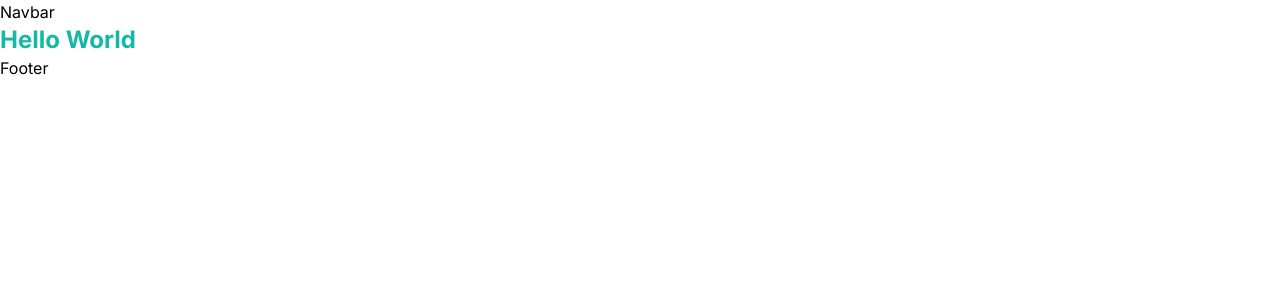
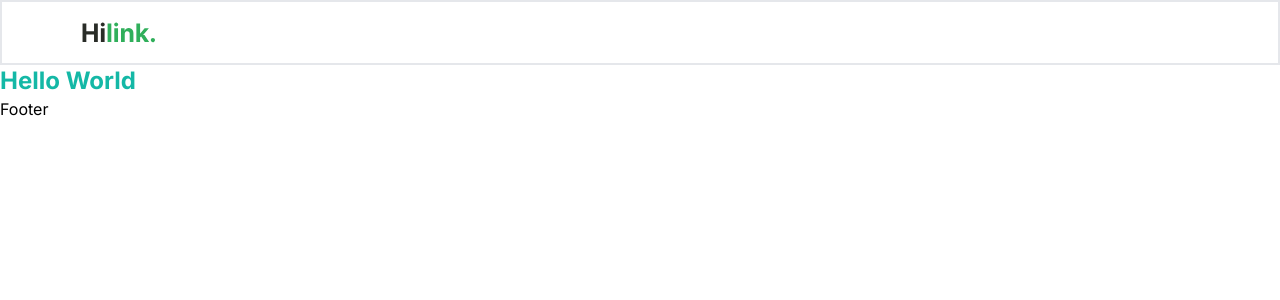
Before and after one commit to Bear29ers/travel-website, a Next.js app: page / in a window 1280 px wide. Shown: the top 300 px of the page. Built offline with nearby package versions, Linux system fonts and the light colour scheme.

Commit message:
wip: :construction: add logo image to navbar

```diff
--- a/components/Navbar.tsx
+++ b/components/Navbar.tsx
@@ -1,8 +1,16 @@
-import React from 'react';
 import type { FC } from 'react';
 
+import Image from 'next/image';
+import Link from 'next/link';
+
 const Navbar: FC = () => {
-  return <div>Navbar</div>;
+  return (
+    <nav className="flexBetween max-container padding-container relative z-30 border-2 py-5">
+      <Link href="/">
+        <Image src="/hilink-logo.svg" alt="logo" width={74} height={29} />
+      </Link>
+    </nav>
+  );
 };
 
 export default Navbar;
```
